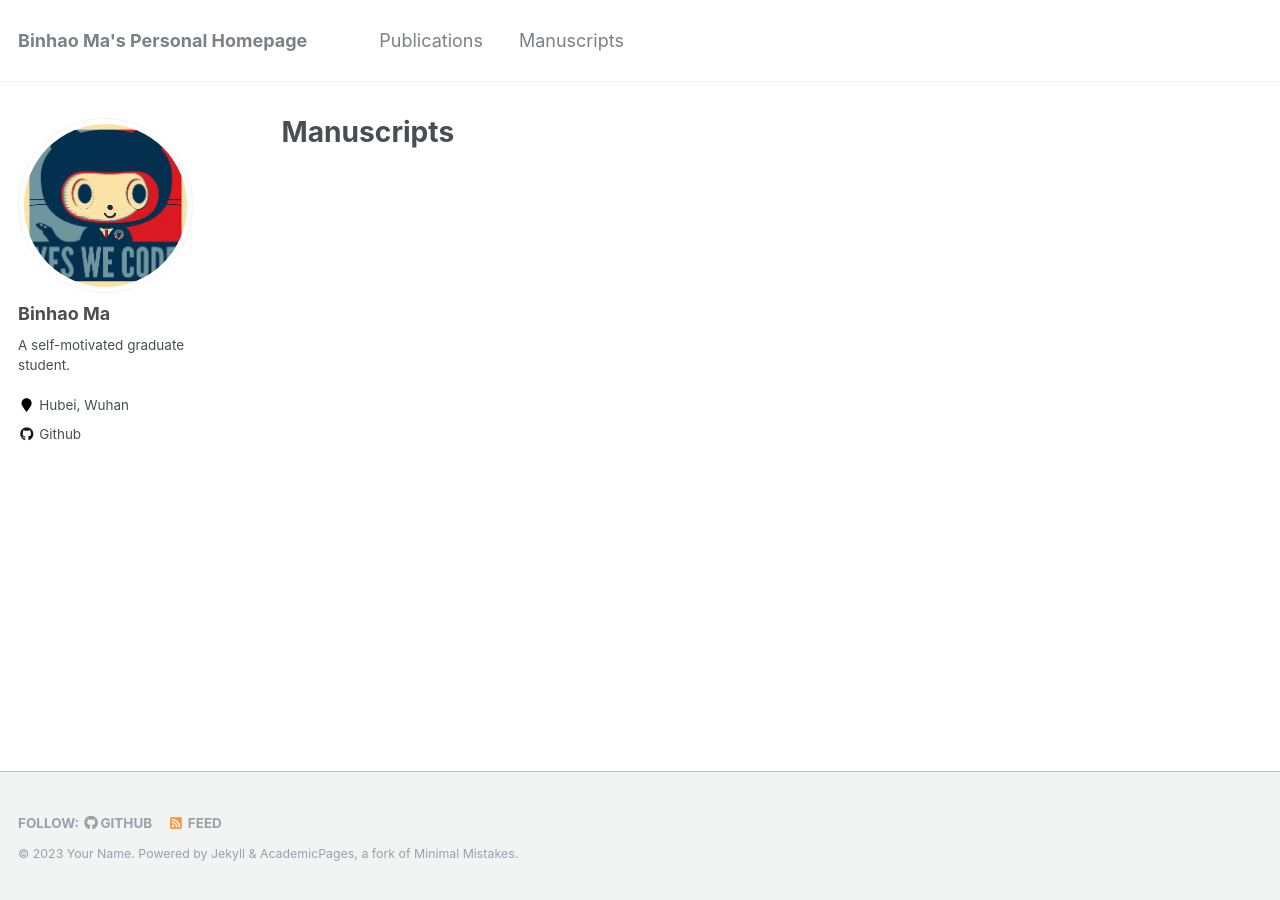
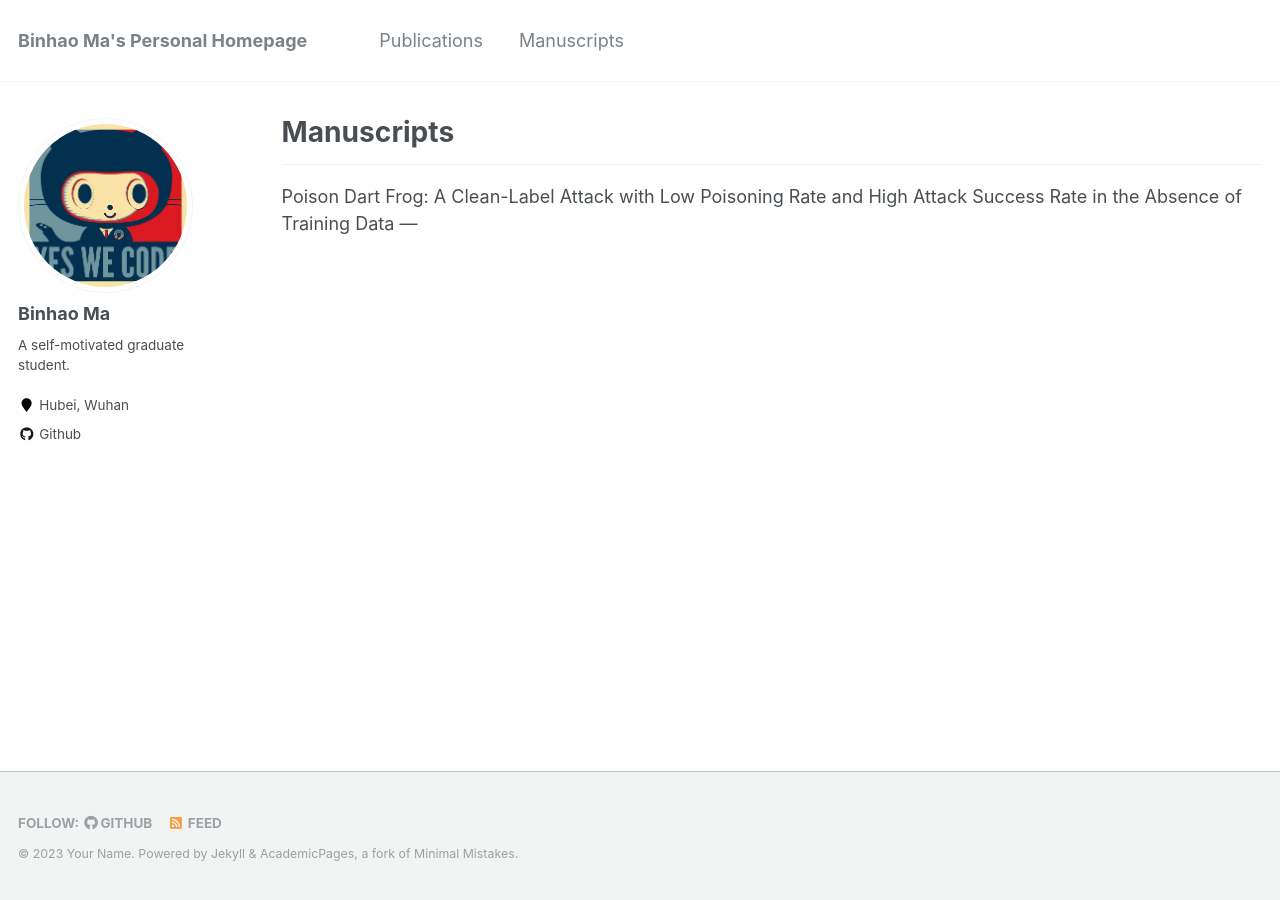
Before and after one commit to Magic-Ma-tech/Magic-Ma-tech.github.io, a Jekyll site: the page built from _pages/manuscripts.md, in a window 1280 px wide. Built offline with Jekyll 4.4.1, drawn with Linux system fonts in a browser that asks for light colours.

Commit message:
Update manuscripts.md

```diff
--- a/_pages/manuscripts.md
+++ b/_pages/manuscripts.md
@@ -3,6 +3,10 @@ layout: archive
 title: "Manuscripts"
 permalink: /manuscripts/
 author_profile: true
+---
+
+---
+Poison Dart Frog: A Clean-Label Attack with Low Poisoning Rate and High Attack Success Rate in the Absence of Training Data
 ---
 
 {% if author.googlescholar %}
```
